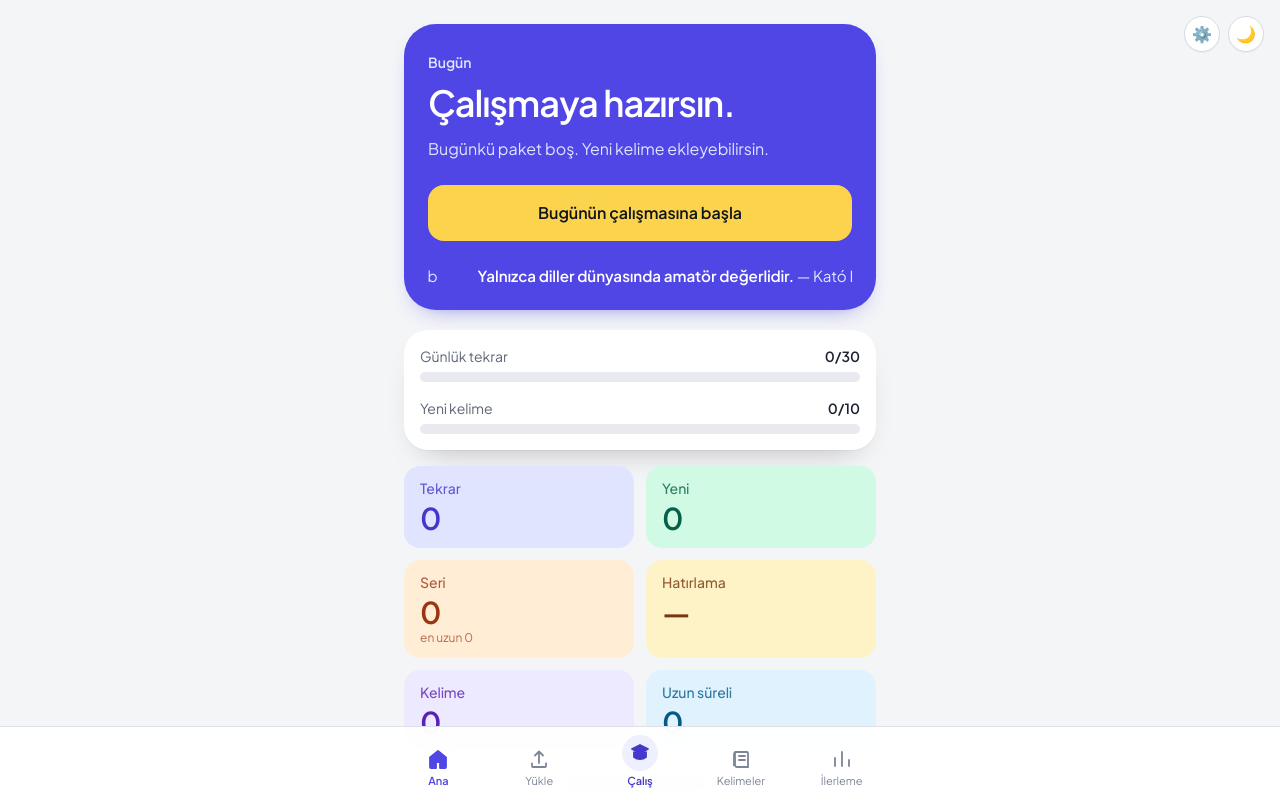
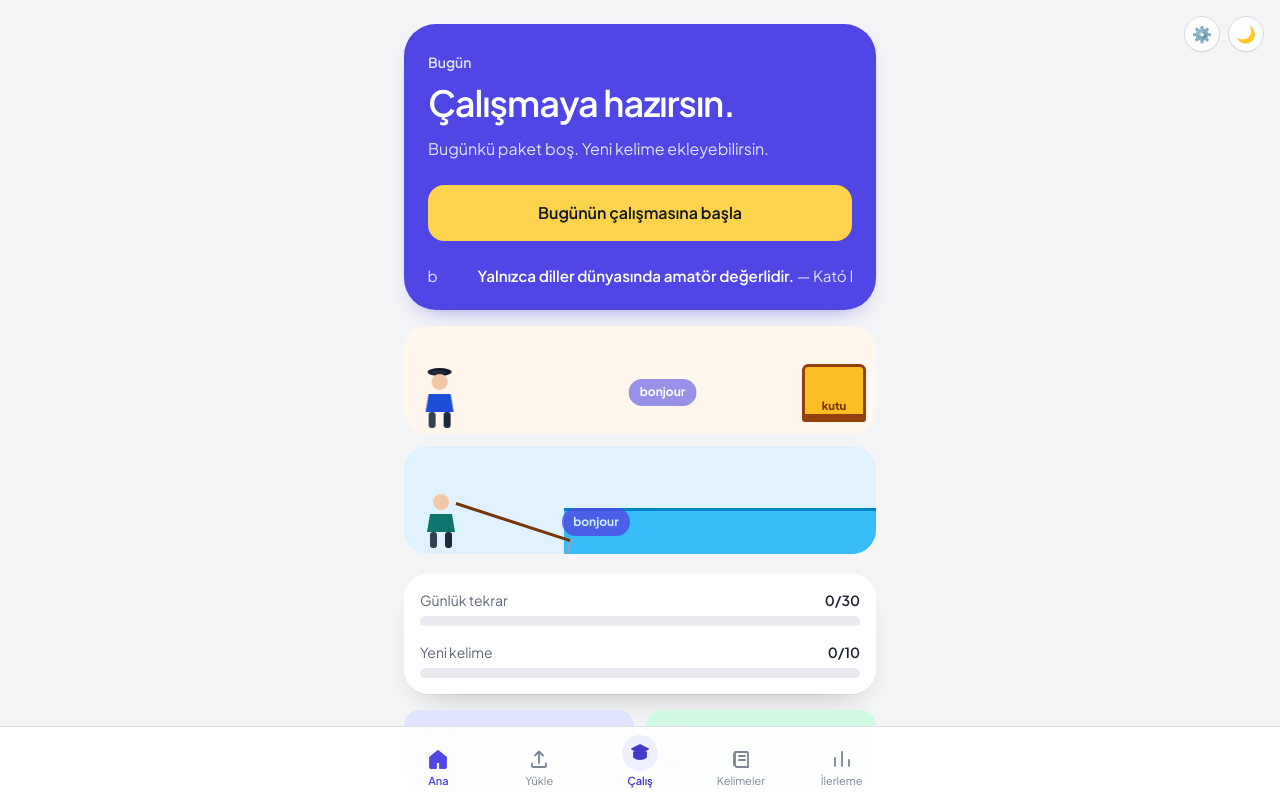
Before and after one commit to demirogluali4017-design/quizanki, a Next.js app: page / in a window 1280 px wide. Shown: the top 800 px of the page. Built offline with nearby package versions, Linux system fonts and the light colour scheme; no server answers; the database is empty.

Commit message:
Show the user's words being boxed and fished

```diff
--- a/app/globals.css
+++ b/app/globals.css
@@ -120,6 +120,165 @@ button:not(:disabled),
   white-space: nowrap;
 }
 
+.push-stage,
+.lake-stage {
+  position: relative;
+  display: flex;
+  align-items: flex-end;
+  height: 108px;
+  overflow: hidden;
+  border-radius: 1.5rem;
+  background: #fff7ed;
+}
+
+.push-stage .person {
+  position: relative;
+  z-index: 2;
+  margin-left: 8px;
+  animation: shove 1.1s ease-in-out infinite;
+}
+
+.push-lane {
+  position: relative;
+  flex: 1;
+  height: 100%;
+}
+
+.push-chip,
+.fish-word {
+  position: absolute;
+  max-width: 9rem;
+  overflow: hidden;
+  text-overflow: ellipsis;
+  white-space: nowrap;
+  border-radius: 999px;
+  background: #4f46e5;
+  padding: 0.3rem 0.7rem;
+  font-size: 0.75rem;
+  font-weight: 700;
+  color: white;
+}
+
+.push-chip {
+  left: 0;
+  bottom: 28px;
+  animation: into-box 6.4s linear infinite;
+}
+
+.word-crate {
+  z-index: 2;
+  margin: 0 10px 12px 0;
+  display: flex;
+  height: 58px;
+  width: 64px;
+  align-items: flex-end;
+  justify-content: center;
+  border: 3px solid #92400e;
+  border-bottom-width: 8px;
+  border-radius: 0.4rem 0.4rem 0.2rem 0.2rem;
+  background: #fbbf24;
+  font-size: 0.7rem;
+  font-weight: 800;
+  color: #78350f;
+}
+
+.lake-stage {
+  background: #e0f2fe;
+}
+
+.lake {
+  position: absolute;
+  right: 0;
+  bottom: 0;
+  left: 34%;
+  height: 46px;
+  background: #38bdf8;
+  border-top: 3px solid #0284c7;
+}
+
+.fisher {
+  position: relative;
+  z-index: 1;
+  margin-left: 10px;
+}
+
+.rod {
+  position: absolute;
+  left: 42px;
+  top: 18px;
+  width: 120px;
+  height: 3px;
+  transform: rotate(18deg);
+  transform-origin: left center;
+  background: #78350f;
+}
+
+.rod::after {
+  content: "";
+  position: absolute;
+  right: -2px;
+  top: 0;
+  width: 2px;
+  height: 42px;
+  background: #94a3b8;
+}
+
+.hooks {
+  position: absolute;
+  left: 148px;
+  top: 58px;
+}
+
+.fish-word {
+  animation: catch-word 8s ease-in-out infinite;
+}
+
+@keyframes shove {
+  0%,
+  100% {
+    transform: translateX(0);
+  }
+  55% {
+    transform: translateX(16px);
+  }
+}
+
+@keyframes into-box {
+  0% {
+    transform: translateX(0);
+    opacity: 0;
+  }
+  8% {
+    opacity: 1;
+  }
+  78% {
+    transform: translateX(150px);
+    opacity: 1;
+  }
+  100% {
+    transform: translateX(180px);
+    opacity: 0;
+  }
+}
+
+@keyframes catch-word {
+  0% {
+    transform: translateY(26px);
+    opacity: 0;
+  }
+  18% {
+    opacity: 1;
+  }
+  55% {
+    transform: translateY(-34px);
+    opacity: 1;
+  }
+  100% {
+    transform: translateY(-34px);
+    opacity: 0;
+  }
+}
+
 @keyframes home-bar {
   from {
     transform: scaleX(0);
--- a/app/page.tsx
+++ b/app/page.tsx
@@ -47,6 +47,9 @@ async function getDashboardData() {
   const dailyNewGoal = settingsRow?.daily_new_goal ?? 10;
   const dailyReviewGoal = settingsRow?.daily_review_goal ?? 30;
 
+  const { data: sampleWords } = await supabase.from("flashcards").select("word").limit(8);
+  const words = (sampleWords ?? []).map((row) => row.word as string).filter(Boolean);
+
   return {
     total: cards.length,
     pkg,
@@ -57,6 +60,7 @@ async function getDashboardData() {
     todayNewWords,
     dailyNewGoal,
     dailyReviewGoal,
+    words,
   };
 }
 
@@ -71,6 +75,7 @@ export default async function HomePage() {
     todayNewWords,
     dailyNewGoal,
     dailyReviewGoal,
+    words,
   } = await getDashboardData();
 
   const reviewProgress = Math.min(100, Math.round((todayReviews / Math.max(1, dailyReviewGoal)) * 100));
@@ -96,6 +101,8 @@ export default async function HomePage() {
         </Link>
         <QuoteFlow />
       </div>
+
+      <WordScenes words={words.length > 0 ? words : ["bonjour"]} />
 
       <div className="home-rise mt-5 space-y-4 rounded-3xl bg-white p-4 shadow-sm dark:bg-slate-900" style={{ animationDelay: "80ms" }}>
         <Bar label="Günlük tekrar" done={todayReviews} goal={dailyReviewGoal} progress={reviewProgress} tone="bg-indigo-600" />
@@ -132,6 +139,52 @@ const POLYGLOT_LINES = [
   { name: "Steve Kaufmann", text: "Dil öğrenmek, kendini geliştirmenin en yararlı yollarından biridir." },
   { name: "Steve Kaufmann", text: "Mükemmeli aramadığın sürece öğrenebileceğin dilin sınırı yoktur." },
 ];
+
+function WordScenes({ words }: { words: string[] }) {
+  return (
+    <div className="home-rise mt-4 space-y-3">
+      <section className="push-stage" aria-label="Kelimeleri kutuya koyan Fransız">
+        <Person hat />
+        <div className="push-lane">
+          {words.map((word, index) => (
+            <span key={`push-${word}-${index}`} className="push-chip" style={{ animationDelay: `${index * 1.1}s` }}>
+              {word}
+            </span>
+          ))}
+        </div>
+        <div className="word-crate">kutu</div>
+      </section>
+
+      <section className="lake-stage" aria-label="Kelimeleri gölden çeken adam">
+        <div className="lake" />
+        <div className="fisher">
+          <Person />
+          <div className="rod" />
+          <div className="hooks">
+            {words.map((word, index) => (
+              <span key={`fish-${word}-${index}`} className="fish-word" style={{ animationDelay: `${index * 1.6}s` }}>
+                {word}
+              </span>
+            ))}
+          </div>
+        </div>
+      </section>
+    </div>
+  );
+}
+
+function Person({ hat = false }: { hat?: boolean }) {
+  return (
+    <svg className="person" width="54" height="70" viewBox="0 0 54 70" aria-hidden="true">
+      {hat && <ellipse cx="27" cy="8" rx="12" ry="4" fill="#111827" />}
+      {hat && <rect x="17" y="6" width="16" height="5" rx="2" fill="#1f2937" />}
+      <circle cx="27" cy="18" r="8" fill="#f3c7a5" />
+      <path d="M16 30h22l3 18H13l3-18z" fill={hat ? "#1d4ed8" : "#0f766e"} />
+      <rect x="16" y="48" width="7" height="16" rx="3" fill="#334155" />
+      <rect x="31" y="48" width="7" height="16" rx="3" fill="#1e293b" />
+    </svg>
+  );
+}
 
 function QuoteFlow() {
   const loop = [...POLYGLOT_LINES, ...POLYGLOT_LINES];
```
